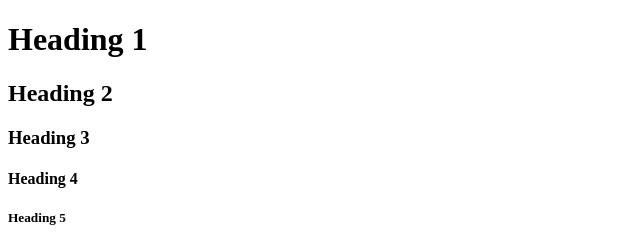
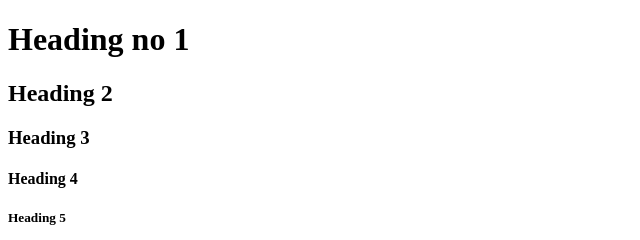
Before and after one commit to cicinakal/framework, a plain HTML site: page tugas_1.html in a window 1280 px wide. Shown: the top 240 px of the page, 0-640 px from the left. Drawn offline with Linux system fonts and the light colour scheme.

Commit message:
Update heading

```diff
--- a/tugas_1.html
+++ b/tugas_1.html
@@ -18,7 +18,7 @@
     }
     </style>
 
-    <h1>Heading 1</h1>
+    <h1>Heading no 1</h1>
     <h2>Heading 2</h2>
     <h3>Heading 3</h3>
     <h4>Heading 4</h4>
```
